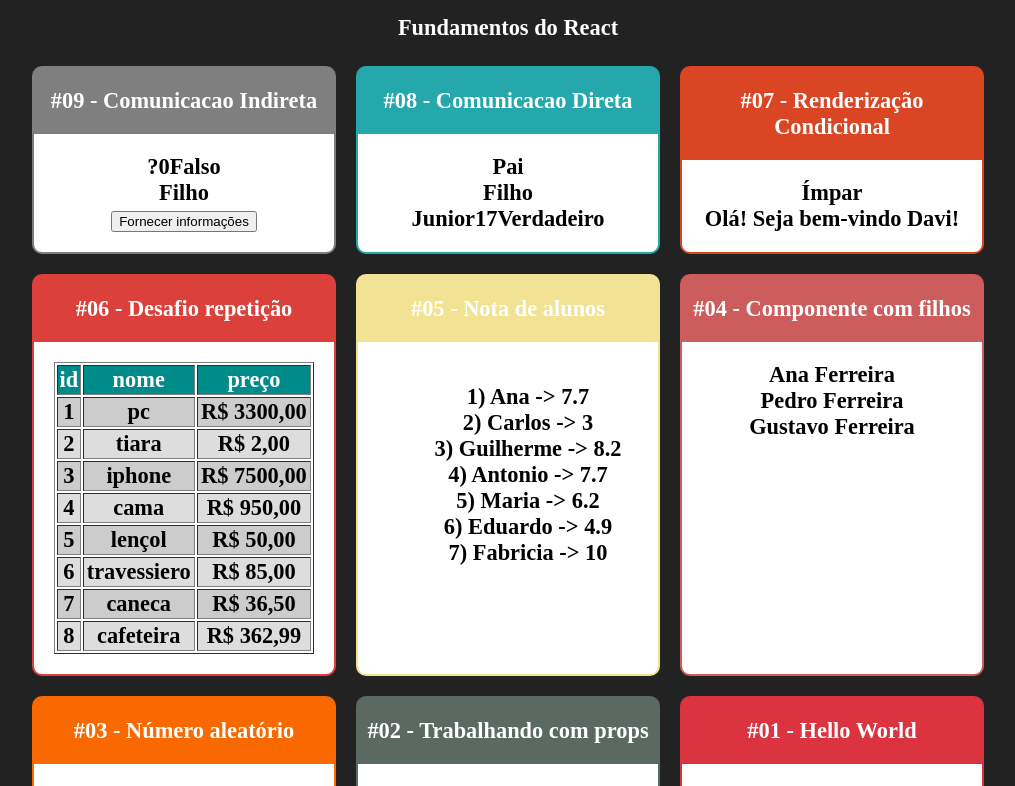
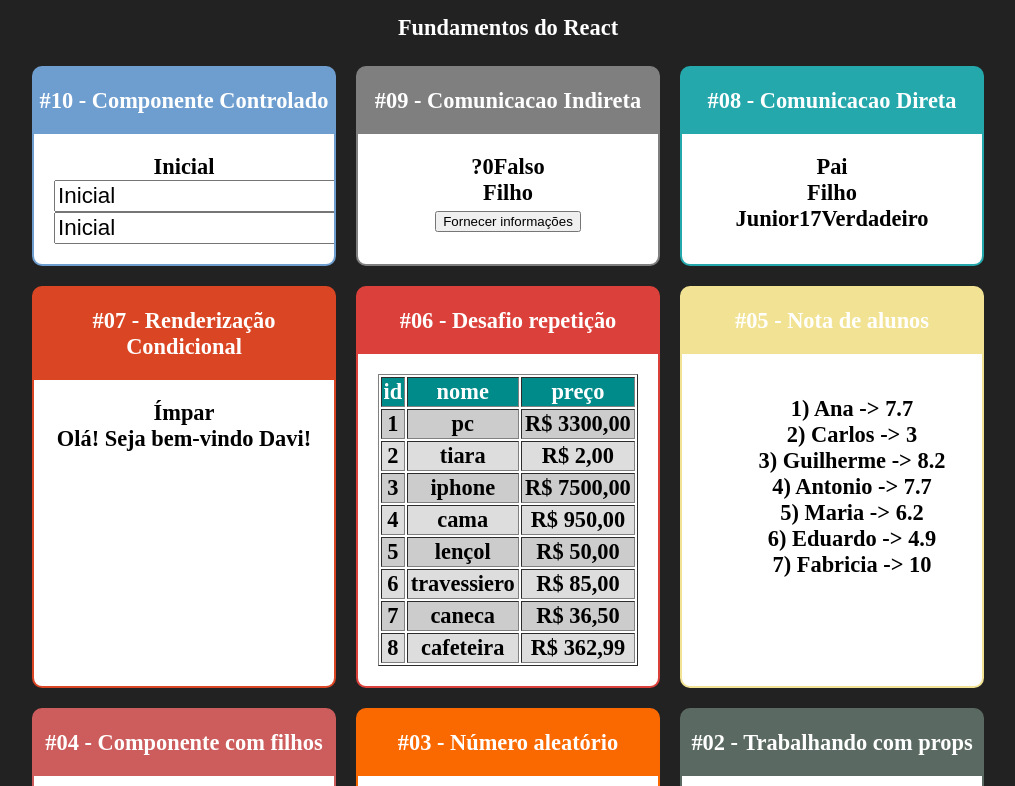
Before and after one commit to davimc/curso-react-redux, a React (Create React App) app in the folder fundamentos-react/: page / in a window 1280 px wide. Shown: the top 786 px of the page, without its empty margins (132-1147 px from the left). Built offline with nearby package versions, Linux system fonts and the light colour scheme.

Commit message:
Componenetes controlados

```diff
--- a/fundamentos-react/src/App.jsx
+++ b/fundamentos-react/src/App.jsx
@@ -12,6 +12,7 @@
 import Usuarioinfo from './components/condicional/Usuarioinfo';
 import DiretaPai from './components/comunicacao/DiretaPai';
 import IndiretaPai from './components/comunicacao/IndiretaPai';
+import Input from './components/formulario/Input';
 
 import Card from './components/layout/Card.jsx'
 
@@ -20,6 +21,9 @@
         <div className="App">
             <h1>Fundamentos do React</h1>
             <div className="Cards">
+                <Card title="#10 - Componente Controlado" color="#6E9ECF">
+                    <Input/>
+                </Card>
                 <Card title="#09 - Comunicacao Indireta" color="#7F7F7F">
                     <IndiretaPai/>
                 </Card>
--- /dev/null
+++ b/fundamentos-react/src/components/formulario/Input.css
@@ -0,0 +1,3 @@
+.Input input {
+    font-size: 1.4rem;
+}
--- /dev/null
+++ b/fundamentos-react/src/components/formulario/Input.jsx
@@ -0,0 +1,13 @@
+import './Input.css'
+import React, { useState } from 'react';
+
+export default props => {
+    const [valor, setValor] = useState("Inicial");
+    return(
+        <div className="Input">
+            <h2>{valor}</h2>
+            <input  type="text" value={valor} onChange={e=> setValor(e.target.value)} />
+            <input type="text" value={valor}readOnly />
+        </div>
+    );
+}
```
